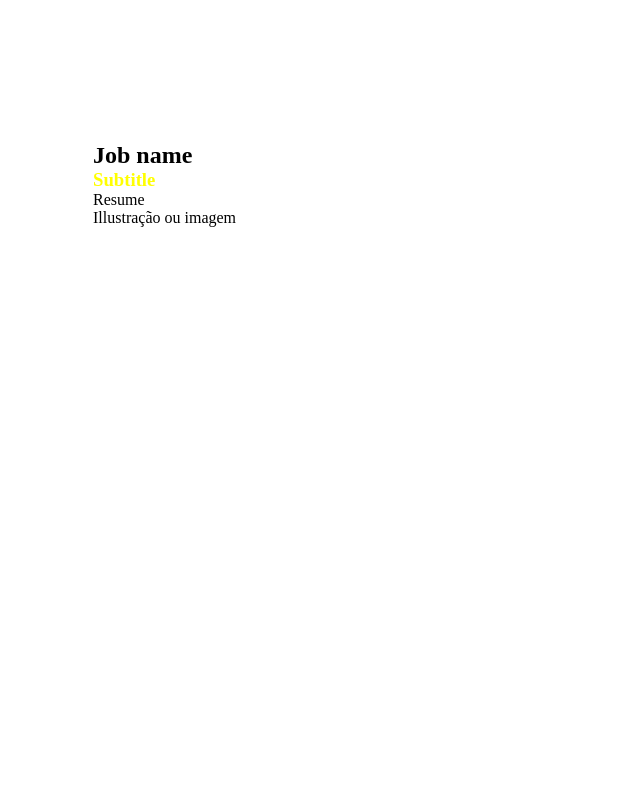
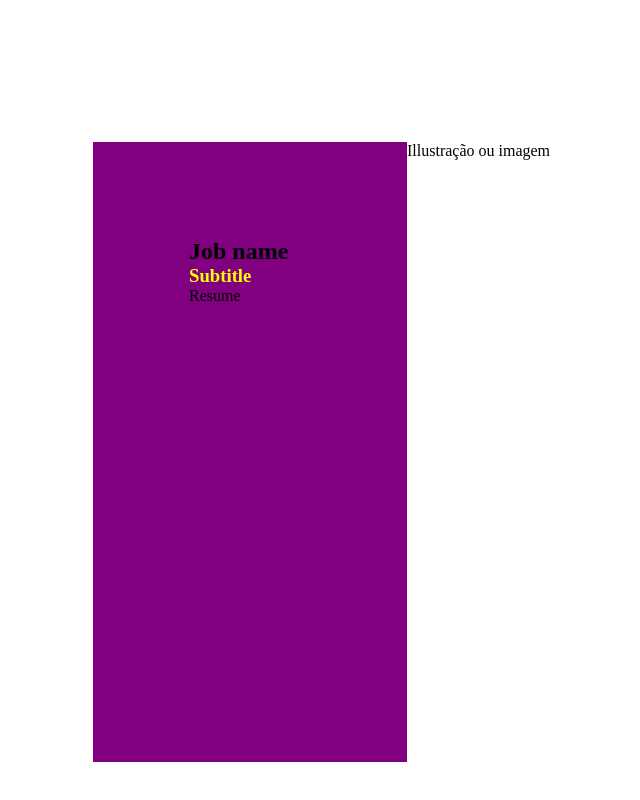
Before and after one commit to vinisp/mysite, a React (Create React App) app: page / in a window 1280 px wide. Shown: the part 908-1708 px from the top of the page, without its empty margins (527-1167 px from the left). Built offline with nearby package versions, Linux system fonts and the light colour scheme.

Commit message:
mais um pouco do css

```diff
--- a/src/sections/content/index.js
+++ b/src/sections/content/index.js
@@ -5,12 +5,12 @@ export function Content(){
   return(
   <>
   <main className="content">
-    <section>
+    <section className="textContent">
       <h1>Job name </h1>
         <h3>Subtitle </h3>
           <p>Resume </p>
     </section>
-    <div>
+    <div className="art">
         Illustração ou imagem
     </div>
   </main>
--- a/src/sections/content/style.scss
+++ b/src/sections/content/style.scss
@@ -1,4 +1,19 @@
-h2{
-  color: green;
+.content{
+
+  margin-right: 10em;
+  display: flex;
+}
+
+.textContent{
+
+  padding: 6em 2em 4em 6em;
+  flex: 1;
+  background: purple;
+  opacity: 1;
+}
+
+.art{
+ flex: 1;
+
 
 }
--- a/src/sections/main/style.scss
+++ b/src/sections/main/style.scss
@@ -1,5 +1,7 @@
+$mainColor: #0A2D31;
+
 .main{
-  background:#0A2D31;
+  background: $mainColor;
   font-family: 'monospace', sans-serif;
   color: white;
 
```
